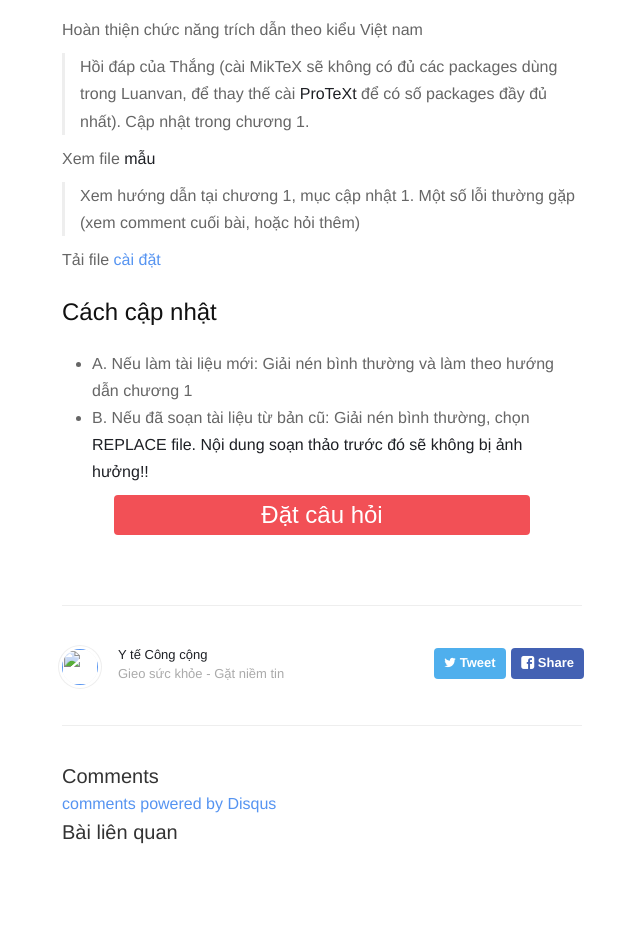
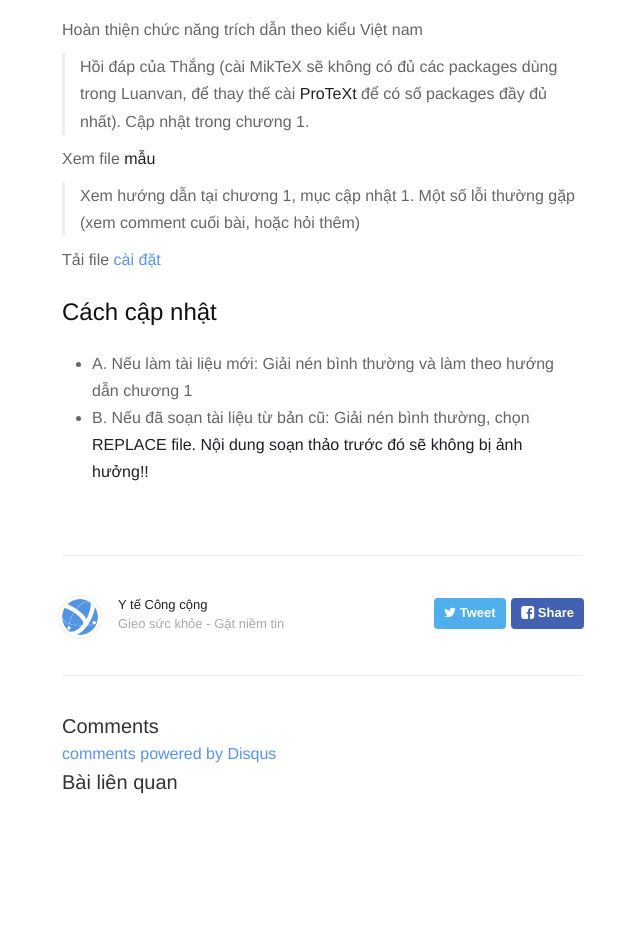
Before and after one commit to kklot/nghiencuu, a Jekyll site: the page built from luan-van-latex/index.md, in a window 1280 px wide. Shown: the part 729-1681 px from the top of the page, without its empty margins (318-958 px from the left). Built offline with Jekyll 4.4.1, drawn with Linux system fonts in a browser that asks for light colours; nearby versions of some CDN libraries; comment, search, counter and statistics services are not loaded; after the commit the page ends 1631 px from its top, so only the background shows below that.

Commit message:
Update base URL

```diff
--- a/_layouts/post.html
+++ b/_layouts/post.html
@@ -12,7 +12,7 @@ archive: true
       {{content}}
     </section>
       {% include ads.html %}
-      {% include askbox.html %}
+      <!-- {% include askbox.html %} -->
 </article>
 
 <div class="PageNavigation">
@@ -26,7 +26,7 @@ archive: true
 
 <footer id="post-meta" class="clearfix">
     <a href="{{ site.baseurl }}">
-        <img class="avatar" src="{{ site.baseurl }}assets/images/avatar.png">
+        <img class="avatar" src="{{ site.baseurl }}/assets/images/avatar.png">
         <div>
             <span class="dark">{{ site.author }}</span>
             <span>{{ site.description }}</span>
```
